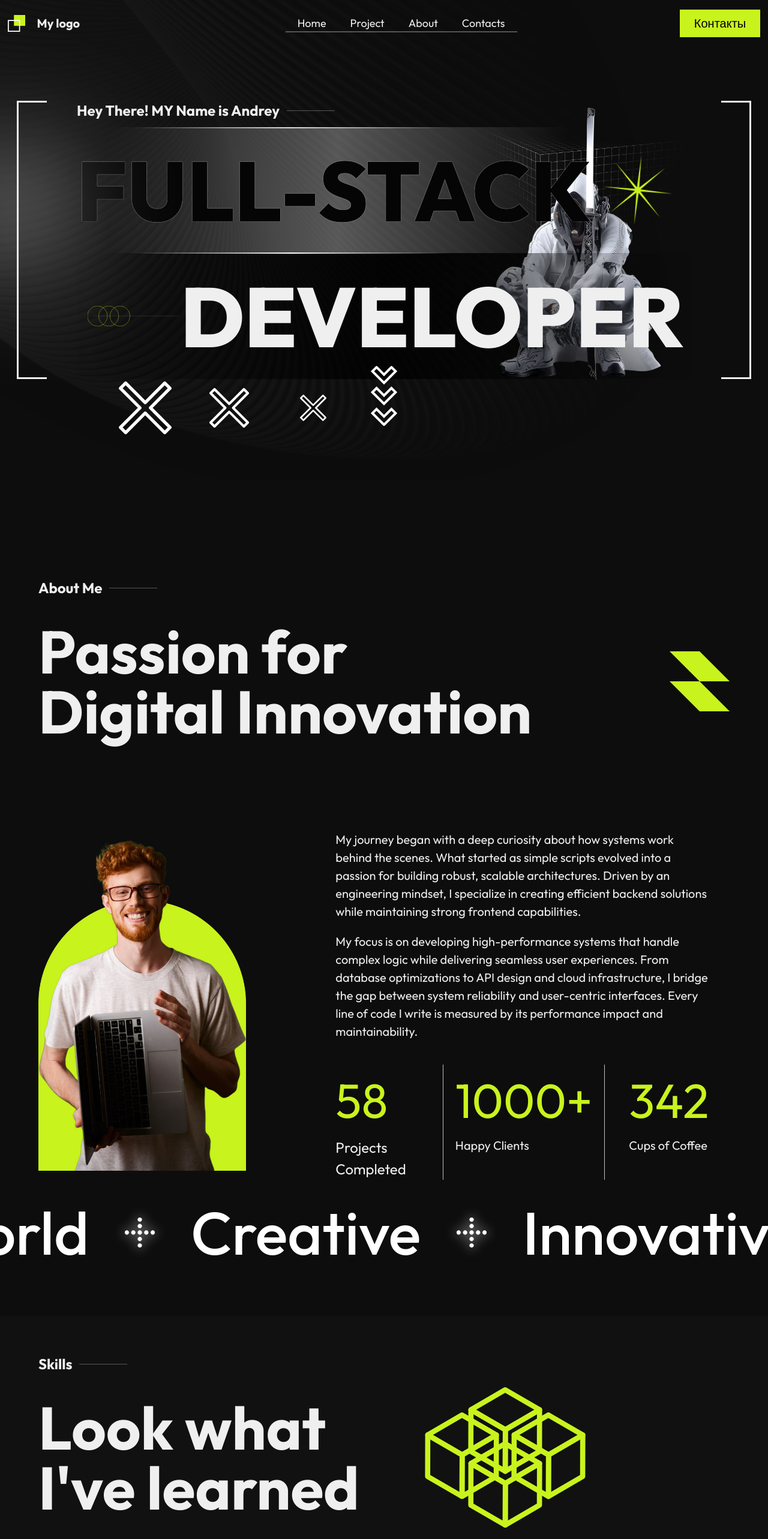
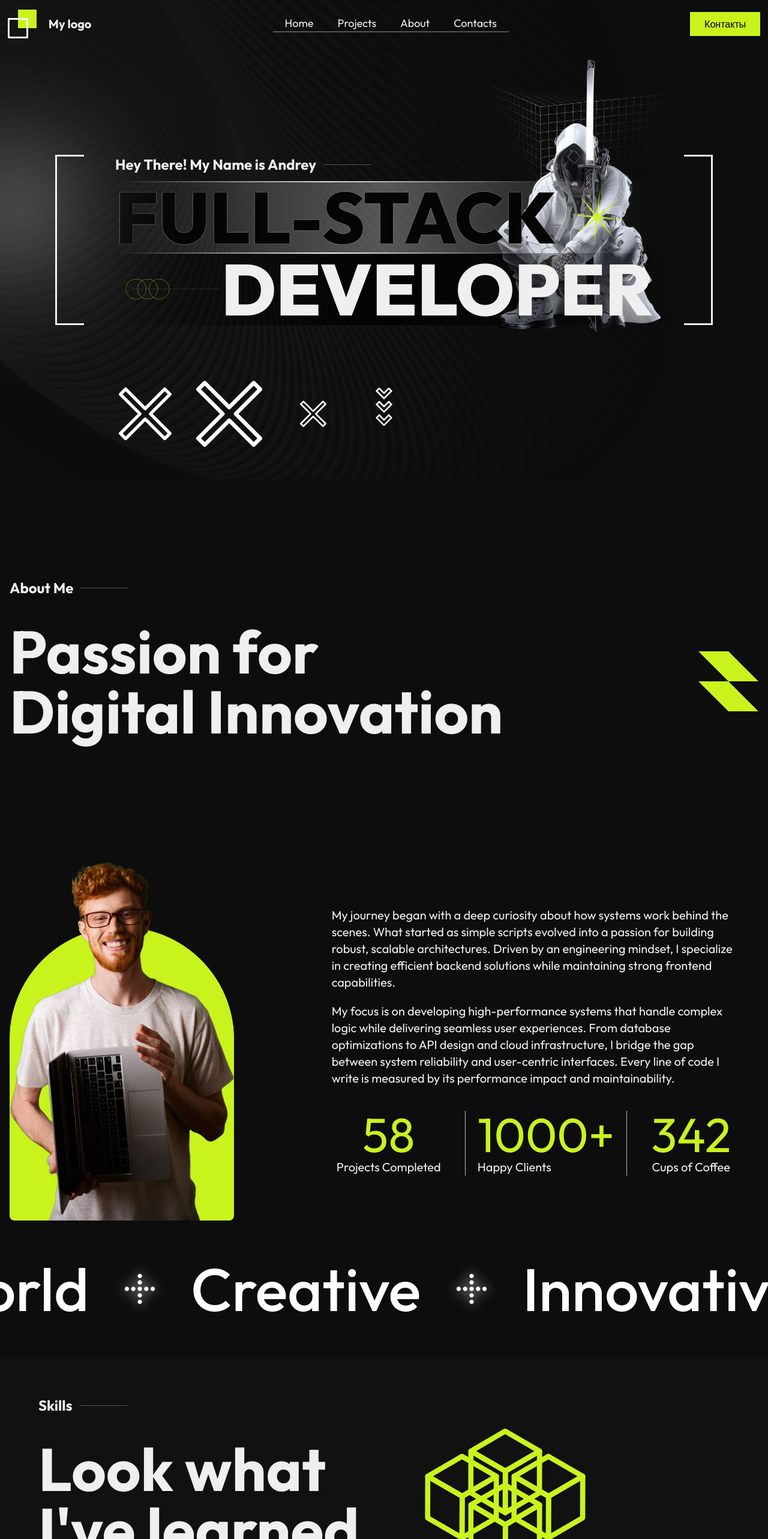
Before and after one commit to unrealchayka/main-portfolio, a Next.js app: page / in a window 1280 px wide. Shown: the top 2566 px of the page at 60% size. Built offline with nearby package versions, Linux system fonts and the light colour scheme.

Commit message:
optimization for devices

```diff
--- a/app/components/Header.tsx
+++ b/app/components/Header.tsx
@@ -6,16 +6,20 @@ import Image from "next/image";
 
 export const Header = () => {
     const [isScrolled, setIsScrolled] = useState(false);
+    const [isMobileMenuOpen, setIsMobileMenuOpen] = useState(false);
     const { scrollY } = useScroll();
 
     useMotionValueEvent(scrollY, "change", (latest) => {
         setIsScrolled(latest > 50);
     });
 
+    const toggleMobileMenu = () => {
+        setIsMobileMenuOpen(!isMobileMenuOpen);
+    };
+
     return (
-
         <motion.header
-                className="fixed z-10 w-full px-[1%] py-2"
+            className="fixed z-50 w-full px-4 sm:px-[1%] py-2"
             initial={{
                 background: "linear-gradient(to right, rgba(0,0,0,0), rgba(0,0,0,0), rgba(0,0,0,0))",
                 backdropFilter: "blur(0px)"
@@ -42,26 +46,92 @@ export const Header = () => {
                     />
                 )}
             </AnimatePresence>
-                <div className="container m-auto flex justify-between items-center pt-2 text-[20px]">
-                    <div className="flex items-center gap-5 font-bold">
-                        <Image src='/logo.svg' className="w-[15%]" width={100} height={100} alt="bg-image" />
-                        My logo
+
+            <div className="container mx-auto flex justify-between items-center py-2 text-base sm:text-[20px]">
+                {/* Logo Section */}
+                <div className="flex items-center gap-2 sm:gap-5 font-bold">
+                    <Image
+                        src='/logo.svg'
+                        className="w-8 sm:w-10 md:w-12"
+                        width={100}
+                        height={100}
+                        alt="Website logo"
+                    />
+                    <span className="hidden sm:inline">My logo</span>
                 </div>
 
-                    <nav>
-                        <ul className="flex w-[100%] px-5 justify-between gap-10 text-[18px] items-end border-b-2 border-[silver]/40">
-                            <li className="hover:text-[#C9F31D] transition-colors cursor-pointer">Home</li>
-                            <li className="hover:text-[#C9F31D] transition-colors cursor-pointer">Project</li>
-                            <li className="hover:text-[#C9F31D] transition-colors cursor-pointer">About</li>
-                            <li className="hover:text-[#C9F31D] transition-colors cursor-pointer">Contacts</li>
+                {/* Desktop Navigation */}
+                <nav className="hidden md:block">
+                    <ul className="flex px-2 sm:px-5 justify-between gap-5 sm:gap-10 text-sm sm:text-[18px] items-end border-b-2 border-[silver]/40">
+                        {['Home', 'Projects', 'About', 'Contacts'].map((item) => (
+                            <li
+                                key={item}
+                                className="hover:text-[#C9F31D] transition-colors cursor-pointer whitespace-nowrap"
+                            >
+                                {item}
+                            </li>
+                        ))}
                     </ul>
                 </nav>
 
+                {/* Mobile Menu Button */}
+                <button
+                    className="md:hidden text-white focus:outline-none"
+                    onClick={toggleMobileMenu}
+                >
+                    <svg className="w-6 h-6" fill="none" stroke="currentColor" viewBox="0 0 24 24">
+                        {isMobileMenuOpen ? (
+                            <path strokeLinecap="round" strokeLinejoin="round" strokeWidth={2} d="M6 18L18 6M6 6l12 12" />
+                        ) : (
+                            <path strokeLinecap="round" strokeLinejoin="round" strokeWidth={2} d="M4 6h16M4 12h16M4 18h16" />
+                        )}
+                    </svg>
+                </button>
+
+                {/* Desktop Contact Button */}
+                <button className="hidden md:block bg-[#C9F31D] px-4 py-1 sm:px-6 sm:py-2 text-black text-sm sm:text-base font-medium hover:bg-[#b8e01a] transition-colors whitespace-nowrap">
+                    Контакты
+                </button>
+            </div>
+
+            {/* Mobile Menu */}
+            <AnimatePresence>
+                {isMobileMenuOpen && (
+                    <motion.div
+                        className="md:hidden bg-black/90 backdrop-blur-sm w-full"
+                        initial={{ opacity: 0, height: 0 }}
+                        animate={{ opacity: 1, height: 'auto' }}
+                        exit={{ opacity: 0, height: 0 }}
+                        transition={{ duration: 0.3 }}
+                    >
+                        <ul className="flex flex-col items-center py-4 gap-4">
+                            {['Home', 'Projects', 'About', 'Contacts'].map((item) => (
+                                <motion.li
+                                    key={item}
+                                    className="text-white hover:text-[#C9F31D] transition-colors cursor-pointer text-lg"
+                                    initial={{ x: -20, opacity: 0 }}
+                                    animate={{ x: 0, opacity: 1 }}
+                                    exit={{ x: -20, opacity: 0 }}
+                                    transition={{ duration: 0.2 }}
+                                >
+                                    {item}
+                                </motion.li>
+                            ))}
+                            <motion.li
+                                className="mt-2"
+                                initial={{ scale: 0.9, opacity: 0 }}
+                                animate={{ scale: 1, opacity: 1 }}
+                                exit={{ scale: 0.9, opacity: 0 }}
+                                transition={{ duration: 0.2 }}
+                            >
                                 <button className="bg-[#C9F31D] px-6 py-2 text-black font-medium hover:bg-[#b8e01a] transition-colors">
                                     Контакты
                                 </button>
-                </div>
+                            </motion.li>
+                        </ul>
+                    </motion.div>
+                )}
+            </AnimatePresence>
         </motion.header>
-
     );
 };
--- a/app/components/InfinitySlider.tsx
+++ b/app/components/InfinitySlider.tsx
@@ -15,7 +15,7 @@ const InfiniteSlider: React.FC<InfiniteSliderProps> = ({
     words,
     speed = 1,
     className = '',
-    wordClassName = 'text-[100px] font-medium text-white'
+    wordClassName = 'text-4xl py-10 sm:p-0 sm:text-6xl md:text-8xl lg:text-[100px] font-medium text-white'
 }) => {
     const [currentWords, setCurrentWords] = useState([...words, ...words]);
     const controls = useAnimationControls();
@@ -64,11 +64,17 @@ const InfiniteSlider: React.FC<InfiniteSliderProps> = ({
                             ref={index === 0 ? itemRef : null}
                             className={`${wordClassName} flex items-center`}
                         >
-                            <div>{word}</div>
-                            <div className='w-[50px] mx-15'><Image src='/plus.svg' className="w-full h-full drop-shadow-plus" width={100} height={100} alt="image" /></div>
+                            <div className="whitespace-nowrap">{word}</div>
+                            <div className='w-8 sm:w-10 md:w-12 lg:w-[50px] mx-2 sm:mx-4 lg:mx-15'>
+                                <Image
+                                    src='/plus.svg'
+                                    className="w-full h-full drop-shadow-plus"
+                                    width={100}
+                                    height={100}
+                                    alt="plus icon"
+                                />
+                            </div>
                         </div>
-
-
                     ))}
                 </motion.div>
             </div>
--- a/app/layout.tsx
+++ b/app/layout.tsx
@@ -23,7 +23,7 @@ export default function RootLayout({
   return (
     <html lang="ru">
       <body
-        className={`${outfit.variable} font-sans`}
+        className={`${outfit.variable} font-sans overflow-x-hidden`}
       >
         <Header/>
         {children}
--- a/app/page.tsx
+++ b/app/page.tsx
@@ -19,85 +19,107 @@ export default function () {
 
 function Preview() {
   return (
-    <div className="relative">
-      <Image src='/2.svg' className="w-full h-screen absolute top-0" width={1380} height={1050} alt="bg-image" />
-      <Image src='/cube.png' className="w-[30%] absolute top-[20vh] right-[10%]" width={2000} height={2000} alt="bg-image" />
-      <Image src='/hero.png' className="w-[30%] absolute top-[20vh] right-[10%] my-drop-shadow" width={2000} height={2000} alt="bg-image" />
-      <div className="absolute flex gap-10 top-[80%] left-[15%] w-[500px]">
+    <div className="relative overflow-hidden">
+      <Image
+        src='/2.svg'
+        className="w-full h-screen object-cover absolute top-0"
+        width={1380}
+        height={1050}
+        alt="bg-image"
+        priority
+      />
+
+      <div className="absolute top-[20vh] sm:top-[10vh] right-[5%] sm:right-[10%] w-[40%] sm:w-[30%]">
+        <Image
+          src='/cube.png'
+          className="w-full"
+          width={2000}
+          height={2000}
+          alt="cube-image"
+        />
+        <Image
+          src='/hero.png'
+          className="w-full absolute top-0 left-0 my-drop-shadow"
+          width={2000}
+          height={2000}
+          alt="hero-image"
+        />
+      </div>
+
+      <div className="absolute flex gap-4 sm:gap-10 top-[70%] sm:top-[80%] left-[5%] sm:left-[15%] w-[80%] sm:w-[500px]">
+        {[80, 60, 40].map((size, index) => (
           <motion.div
+            key={index}
             className="flex justify-center items-center"
             transition={{
               repeat: Infinity,
               repeatType: "reverse",
               duration: 2,
+              delay: index * 0.2,
               ease: "easeInOut"
             }}
             initial={{ scale: 1 }}
             animate={{ scale: 1.1 }}
           >
-          <Image src='/cross.svg' className="w-[80%]" width={100} height={100} alt="bg-image" />
+            <Image
+              src='/cross.svg'
+              className={`w-[${size}%]`}
+              width={100}
+              height={100}
+              alt="cross-icon"
+            />
+          </motion.div>
+        ))}
+      </div>
 
-        </motion.div>
       <motion.div
-          className="flex justify-center items-center"
+        className="flex absolute z-10 bottom-10 sm:bottom-20 left-[50%] translate-x-[-50%] rotate-180 justify-center items-center w-12 sm:w-16"
         transition={{
           repeat: Infinity,
           repeatType: "reverse",
-            delay: .2,
-            duration: 2,
-            ease: "easeInOut"
-          }}
-          initial={{ scale: 1 }}
-          animate={{ scale: 1.1 }}
-        >
-          <Image src='/cross.svg' className="w-[60%]" width={100} height={100} alt="bg-image" />
-
-        </motion.div>
-        <motion.div
-          className="flex justify-center items-center"
-          transition={{
-            repeat: Infinity,
-            repeatType: "reverse",
-            delay: .4,
-            duration: 2,
-            ease: "easeInOut"
-          }}
-          initial={{ scale: 1 }}
-          animate={{ scale: 1.1 }}
-        >
-          <Image src='/cross.svg' className="w-[40%] " width={100} height={100} alt="bg-image" />
-
-        </motion.div>
-      </div>
-      <motion.div
-        className="flex absolute z-2 bottom-20 left-[50%] translate-x-[-50%] rotate-180 justify-center items-center"
-        transition={{
-          repeat: Infinity,
-          repeatType: "reverse",
-          delay: .4,
+          delay: 0.4,
           duration: 2,
           ease: "easeInOut"
         }}
         initial={{ y: 0 }}
         animate={{ y: 10 }}
       >
-        <Image src='/arrows3.svg' className="w-[100%]" width={100} height={100} alt="bg-image" />
+        <Image
+          src='/arrows3.svg'
+          className="w-full"
+          width={100}
+          height={100}
+          alt="scroll-indicator"
+        />
+      </motion.div>
 
-      </motion.div>
-      <Shadow className="top-[40vh] scale-200" />
-      <div className="container m-auto flex justify-center items-center h-screen px-[10%]">
-        <div className="relative">
-          <div className="absolute w-[50px] border-3 border-r-0 h-full left-[-100px]"></div>
-          <div className="absolute w-[50px] border-3 border-l-0 h-full right-[-100px]"></div>
-          <h1 className="flex gap-3 items-center font-bold text-2xl pb-3">Hey There! MY Name is Andrey <div className="h-[1px] w-[80px] bg-[silver]/40"></div></h1>
-          <div className="text-[140px] font-extrabold uppercase">
-            <div className="flex items-center gap-5 relative bg-[linear-gradient(to_right,transparent_5%,rgba(255,255,255,0.3),transparent_80%)] text-[#050505] my-text-shadow">
-              Full-Stack
-              <Image src='/3.svg' className="animate-[spin_12s_linear_infinite]" width={116} height={116} alt="bg-image" />
-              <div className="absolute h-[2px] w-[700px] bg-[linear-gradient(to_right,transparent_5%,rgba(255,255,255,1),transparent_80%)] bottom-[-0.5px] z-4 left-[40%] translate-x-[-50%]"></div>
-              <div className="absolute h-[2px] w-[700px] bg-[linear-gradient(to_right,transparent_5%,rgba(255,255,255,0.8),transparent_80%)] top-[-0.5px] z-4 left-[40%] translate-x-[-50%]"></div>
+      <Shadow className="top-[30vh] sm:top-[40vh] scale-100 sm:scale-150 lg:scale-200" />
+
+      <div className="container mx-auto flex justify-center pt-[30%] sm:pt-0 sm:items-center h-[70vh] sm:h-screen px-4 sm:px-[10%]">
+        <div className="relative w-full max-w-4xl">
+          <div className="hidden sm:block absolute w-12 border-3 border-r-0 h-full left-[-80px] sm:left-[-100px]"></div>
+          <div className="hidden sm:block absolute w-12 border-3 border-l-0 h-full right-[-80px] sm:right-[-100px]"></div>
+
+          <h1 className="flex  gap-3 items-start sm:items-center font-bold text-xl sm:text-2xl pb-3">
+            Hey There! My Name is Andrey
+            <div className="h-[1px] w-16 sm:w-[80px] bg-[silver]/40"></div>
+          </h1>
+
+          <div className="text-4xl sm:text-4xl md:text-6xl lg:text-[120px] font-extrabold uppercase">
+            <div className="flex items-center gap-2 sm:gap-5 relative bg-gradient-to-r from-transparent via-white/30 to-transparent text-[#050505] my-text-shadow py-2 sm:py-0">
+              <span>Full-Stack</span>
+              <Image
+                src='/3.svg'
+                className="w-16 h-16 sm:w-24 sm:h-24 animate-[spin_12s_linear_infinite]"
+                width={116}
+                height={116}
+                alt="spinning-icon"
+              />
+              <div className="hidden sm:block absolute h-[2px] w-[200px] md:w-[500px] lg:w-[700px] bg-gradient-to-r from-transparent via-white to-transparent bottom-[-0.5px] z-4 left-[40%] translate-x-[-50%]"></div>
+              <div className="hidden sm:block absolute h-[2px] w-[200px] md:w-[500px] lg:w-[700px] bg-gradient-to-r from-transparent via-white/80 to-transparent top-[-0.5px] z-4 left-[40%] translate-x-[-50%]"></div>
             </div>
-            <div className="flex items-center gap-5 relative bg-[linear-gradient(to_right,transparent,rgba(0,0,0,0.8),transparent)] pr-3">
+
+            <div className="flex items-center gap-2 sm:gap-5 relative bg-gradient-to-r from-transparent via-black/80 to-transparent mt-2 sm:mt-0">
               <motion.div
                 transition={{
                   repeat: Infinity,
@@ -106,59 +128,95 @@ function Preview() {
                   ease: "easeInOut"
                 }}
                 initial={{ x: 0 }}
-                animate={{ x: 20 }}>
-                <Image src='/5.svg' width={392} height={86} alt="bg-image" />
+                animate={{ x: 20 }}
+                className="w-32 sm:w-auto"
+              >
+                <Image
+                  src='/5.svg'
+                  className="w-full"
+                  width={392}
+                  height={86}
+                  alt="motion-icon"
+                />
               </motion.div>
-              Developer
+              <span>Developer</span>
             </div>
           </div>
         </div>
       </div>
-
-
     </div>
   )
 }
 
 function About() {
   return (
-    <div className="my-[5%]">
-      <div className="container m-auto px-[5%] pt-[100px]">
-        <h1 className="flex gap-3 items-center font-bold text-2xl">About Me<div className="h-[1px] w-[80px] bg-[silver]/40"></div></h1>
-        <p className="flex mt-10 justify-between text-[100px] items-center gap-5 relative font-bold leading-none">
+    <div className="my-[5%] overflow-hidden">
+      <div className="container mx-auto px-4 sm:px-5% pt-16 md:pt-24 lg:pt-[100px]">
+        <h1 className="flex gap-3 items-center font-bold text-xl sm:text-2xl">
+          About Me
+          <div className="h-[1px] w-12 sm:w-[80px] bg-[silver]/40"></div>
+        </h1>
+
+        <div className="mt-8 sm:mt-10 flex flex-col sm:flex-row justify-between items-start sm:items-center gap-4 sm:gap-5 relative">
+          <p className="text-2xl sm:text-3xl md:text-4xl lg:text-5xl xl:text-[100px] font-bold leading-tight sm:leading-none">
             Passion for <br /> Digital Innovation
-          <Image src='/1.svg' className="" width={100} height={100} alt="image" />
           </p>
+          <div className="self-end sm:self-center">
+            <Image
+              src='/1.svg'
+              className="w-16 sm:w-20 md:w-24 lg:w-28 xl:w-[100px] h-auto"
+              width={100}
+              height={100}
+              alt="image"
+            />
           </div>
-      <div className="container m-auto px-[5%] mt-[200px] flex relative h-[60vh] justify-center items-center gap-[10%]">
-        <Image src='/hero.avif' className="w-[30%] h-auto" width={640} height={1024} alt="bg-image" />
-        <div className="w-[60%] text-[20px] p-[3%]">
-          <p>
+        </div>
+      </div>
+
+      <div className="container mx-auto px-4 sm:px-5% mt-16 sm:mt-24 md:mt-32 lg:mt-[200px]">
+        <div className="flex flex-col lg:flex-row items-center gap-8 xl:gap-[10%]">
+          <div className="w-full sm:w-4/5 md:w-2/3 lg:w-[30%] h-auto">
+            <Image
+              src='/hero.avif'
+              className="w-full h-auto rounded-lg"
+              width={640}
+              height={1024}
+              alt="bg-image"
+              layout="responsive"
+            />
+          </div>
+
+          <div className="w-full lg:w-[60%] space-y-4 sm:space-y-5 p-4 sm:p-[3%]">
+            <p className="text-sm sm:text-base md:text-lg lg:text-xl">
               My journey began with a deep curiosity about how systems work behind the scenes. What started as simple scripts evolved into a passion for building robust, scalable architectures.
               Driven by an engineering mindset, I specialize in creating efficient backend solutions while maintaining strong frontend capabilities.
             </p>
-          <p className="mt-5">
+
+            <p className="text-sm sm:text-base md:text-lg lg:text-xl">
               My focus is on developing high-performance systems that handle complex logic while delivering seamless user experiences.
               From database optimizations to API design and cloud infrastructure, I bridge the gap between system reliability and user-centric interfaces. Every line of code I write is measured by its performance impact and maintainability.
             </p>
-          <div className="flex justify-center gap-10 mt-10">
-            <div>
-              <span className="text-[#C9F31D] text-[80px]">58</span>
-              <p className="text-[24px]">Projects Completed</p>
+
+            <div className="flex flex-col sm:flex-row justify-center items-center gap-4 sm:gap-6 md:gap-10 mt-8 sm:mt-10">
+              <div className="text-center">
+                <span className="text-[#C9F31D] text-2xl sm:text-3xl md:text-4xl lg:text-5xl xl:text-[80px]">58</span>
+                <p className="text-sm sm:text-base md:text-lg lg:text-xl">Projects Completed</p>
               </div>
-            <div className="border-x border-[silver] px-5">
-              <span className="text-[#C9F31D] text-[80px]">1000+</span>
-              <p>Happy Clients</p>
+
+              <div className="border-x border-[silver] px-4 sm:px-5">
+                <span className="text-[#C9F31D] text-2xl sm:text-3xl md:text-4xl lg:text-5xl xl:text-[80px]">1000+</span>
+                <p className="text-sm sm:text-base md:text-lg lg:text-xl">Happy Clients</p>
               </div>
-            <div>
-              <span className="text-[#C9F31D] text-[80px]">342</span>
-              <p>Cups of Coffee</p>
+
+              <div className="text-center">
+                <span className="text-[#C9F31D] text-2xl sm:text-3xl md:text-4xl lg:text-5xl xl:text-[80px]">342</span>
+                <p className="text-sm sm:text-base md:text-lg lg:text-xl">Cups of Coffee</p>
               </div>
             </div>
           </div>
         </div>
       </div>
-
+    </div>
   )
 }
 
@@ -188,7 +246,7 @@ function Skills(){
   return (
     <div className="container p-[5%] mx-auto my-[5%] bg-[#111]">
         <h1 className="flex gap-3 items-center font-bold text-2xl">Skills<div className="h-[1px] w-[80px] bg-[silver]/40"></div></h1>
-        <p className="flex mt-10 justify-between text-[100px] items-center gap-5 relative font-bold leading-none">
+        <p className="flex mt-10 justify-between text-[20px] sm:text-[25px] lg:text-[40px] md:text-[30px] xl:text-[100px] items-center gap-5 relative font-bold leading-none">
           Look what <br />I've learned
           <Image src='/block3.svg' className="w-[25%] absolute right-[20%]" width={100} height={100} alt="image" />
         </p>
@@ -248,10 +306,10 @@ function Contact(){
   return(
     <div className="bg-black py-[5%]">
       <div className="container m-auto">
-        <div className="flex flex-col items-center">
-          <h1 className="text-[#C9F31D] uppercase text-[200px] font-bold text-center translate-y-10">Let’s Talk</h1>
-          <p className="text-white text-[100px] font-bold  text-center">akorucev@gmail.com</p>
-          <a href="https://t.me/noname431" className="text-[silver]/40 text-[60px] font-bold text-center">https://t.me/noname431</a>
+        <div className="flex flex-col items-center text-[20px] sm:text-[25px] lg:text-[40px] md:text-[30px] xl:text-[100px]">
+          <h1 className="text-[#C9F31D] uppercasefont-bold text-center font-bold">Let’s Talk</h1>
+          <a href="https://t.me/noname431" className="text-white font-bold text-center">akorucev@gmail.com</a>
+          <a href="https://t.me/noname431" className="text-[silver]/40 transition-colors hover:text-[#615bff] font-bold text-center">https://t.me/noname431</a>
         </div>
       </div>
     </div>
```
Lines whose indentation alone changed are shown as unchanged.
